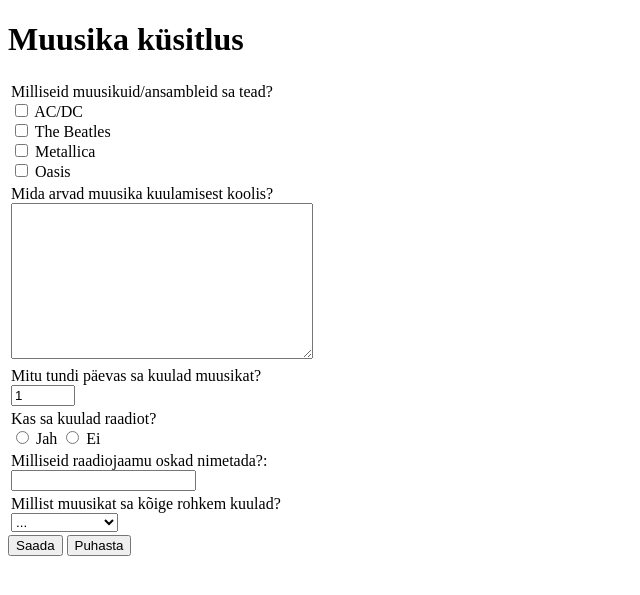
After one commit to Polopo232/VeebPHP, a PHP site: page /content/musVorm.php in a window 1280 px wide. The commit adds this page. Shown: the top 595 px of the page, without its empty margins (0-640 px from the left). Run offline with PHP 8.4, Linux system fonts and the light colour scheme.

```diff
--- a/content/mobilli_konspekt.php
+++ b/content/mobilli_konspekt.php
@@ -15,6 +15,6 @@
             Optimaalsed mõõtmed algavad 600 ja lõpevad 1200 pikslitega. Kõik sõltub teksti pikkusest jms.
         </div>
         <div class="pretty-img">
-            <img src="../image/mobilli_prev.png" alt="">
+            <img src="../image/mobilli_prev.jpg" alt="">
         </div>
 </div>
--- /dev/null
+++ b/content/musVorm.php
@@ -0,0 +1,101 @@
+<!DOCTYPE html>
+<html lang="et">
+<head>
+    <meta charset="UTF-8">
+    <title>Muusika küsitlus</title>
+    <script src="../js/musScript.js"></script>
+</head>
+<body>
+<h1>Muusika küsitlus</h1>
+<form action="#" method="post">
+<table>
+  <tr>
+    <td><label for="musband_">Milliseid muusikuid/ansambleid sa tead?</label> <br>
+      <input type="checkbox" id="musband_" name="musband" value="AC/DC" onchange="bandChoice()">
+      <label for="musband_">AC/DC</label> <br>
+      <input type="checkbox" id="musband1" name="musband" value="The Beatles" onchange="bandChoice()">
+      <label for="musband1">The Beatles</label> <br>
+      <input type="checkbox" id="musband2" name="musband" value="Metallica" onchange="bandChoice()">
+      <label for="musband2">Metallica</label> <br>
+      <input type="checkbox" id="musband3" name="musband" value="Oasis" onchange="bandChoice()">
+      <label for="musband3">Oasis</label>
+    </td>
+    <td>
+      <div id="bandanswer"></div>
+    </td>
+  </tr>
+  <tr>
+    <td>
+      <label for="interview">Mida arvad muusika kuulamisest koolis?</label> <br>
+      <textarea name="ask1" id="interview" cols="35" rows="10" oninput="interviewText()"></textarea>
+    </td>
+    <td>
+      <div id="interviewanswer"></div>
+    </td>
+  </tr>
+  <tr>
+    <td>
+      <label for="numberask">Mitu tundi päevas sa kuulad muusikat?</label> <br>
+      <input type="number" name="ask" id="numberask" min="1" max="100" value="1" oninput="numberAsk()">
+    </td>
+    <td>
+      <div id="numberanswer"></div>
+    </td>
+  </tr>
+  <tr>
+    <td>
+      <label>Kas sa kuulad raadiot?</label> <br>
+      <input type="radio" name="ask" id="radioask1" value="Jah" oninput="radioAsk()">
+      <label for="radioask1">Jah</label>
+      <input type="radio" name="ask" id="radioask2" value="Ei" oninput="radioAsk()">
+      <label for="radioask2">Ei</label>
+    </td>
+    <td>
+      <div id="radioanswer"></div>
+    </td>
+  </tr>
+  <tr>
+    <td>
+      <label for="radio-choice">Milliseid raadiojaamu oskad nimetada?:</label> <br>
+      <input list="estonian-radios" id="radio-choice" name="radio-choice" oninput="datalistAsk()">
+
+      <datalist id="estonian-radios">
+        <option value="Sky Plus"></option>
+        <option value="Retro FM"></option>
+        <option value="Star FM"></option>
+        <option value="Rock FM"></option>
+        <option value="MyHits"></option>
+        <option value="Narodnoe Radio"></option>
+      </datalist>
+    </td>
+    <td>
+      <div id="datalistanswer"></div>
+    </td>
+  </tr>
+  <tr>
+    <td>
+      <label for="genres">Millist muusikat sa kõige rohkem kuulad?</label><br>
+      <select id="genres" name="genres" oninput="genreAsk()">
+        <option value="...">...</option>
+        <option value="pop">Pop</option>
+        <option value="rock">Rock</option>
+        <option value="hiphop">Hip-Hop / Rap</option>
+        <option value="jazz">Jazz</option>
+        <option value="metal">Metal</option>
+        <option value="blues">Blues</option>
+      </select>
+    </td>
+    <td>
+      <div id="genreanswer"></div>
+    </td>
+  </tr>
+</table>
+
+  <input type="button" value="Saada" onclick="ifSaada()">
+  <input type="reset" value="Puhasta">
+  <br>
+  <div id="summary"></div>
+</form>
+
+</body>
+</html>
--- /dev/null
+++ b/js/musScript.js
@@ -0,0 +1,93 @@
+function bandChoice() {
+    const boxes = document.querySelectorAll('input[name="musband"]:checked');
+    const out = document.getElementById("bandanswer");
+
+    if (boxes.length === 0) {
+        out.textContent = "Palun vali vähemalt üks ansambel.";
+        return;
+    }
+
+    let valik = Array.from(boxes).map(b => b.value).join(", ");
+    out.textContent = "Sinu valik: " + valik;
+}
+
+function interviewText() {
+    const text = document.getElementById("interview").value.trim();
+    const out = document.getElementById("interviewanswer");
+
+    if (text === "") {
+        out.textContent = "Palun kirjuta midagi.";
+    } else {
+        out.textContent = "Sinu arvamus: " + text;
+    }
+}
+
+function numberAsk() {
+    const num = document.getElementById("numberask").value;
+    const out = document.getElementById("numberanswer");
+
+    if (num < 1 || num > 100) {
+        out.textContent = "Sisesta number vahemikus 1–100!";
+    } else {
+        out.textContent = "Sa kuulad muusikat " + num + " tundi päevas.";
+    }
+}
+
+function radioAsk() {
+    const checked = document.querySelector('input[name="ask"]:checked');
+    const out = document.getElementById("radioanswer");
+
+    if (!checked) {
+        out.textContent = "Palun vali üks vastus.";
+    } else {
+        out.textContent = "Sinu vastus: " + checked.value;
+    }
+}
+
+function datalistAsk() {
+    const value = document.getElementById("radio-choice").value.trim();
+    const out = document.getElementById("datalistanswer");
+
+    if (value === "") {
+        out.textContent = "Palun nimeta mõni raadiojaam.";
+    } else {
+        out.textContent = "Sa nimetasid: " + value;
+    }
+}
+
+function genreAsk() {
+    const genre = document.getElementById("genres").value;
+    const out = document.getElementById("genreanswer");
+
+    if (genre === "...") {
+        out.textContent = "Palun vali üks žanr.";
+    } else {
+        out.textContent = "Sinu žanr: " + genre;
+    }
+}
+
+function ifSaada() {
+    const summary = document.getElementById("summary");
+    summary.innerHTML = "";
+
+    // Checkbox
+    const bands = Array.from(document.querySelectorAll('input[name="musband"]:checked'))
+                       .map(b => b.value)
+                       .join(", ");
+    summary.innerHTML += "<b>Muusikud:</b> " + (bands || "Pole valitud") + "<br>";
+
+    const text = document.getElementById("interview").value.trim();
+    summary.innerHTML += "<b>Arvamus:</b> " + (text || "Pole kirjutatud") + "<br>";
+
+    const hours = document.getElementById("numberask").value;
+    summary.innerHTML += "<b>Tunde päevas:</b> " + hours + "<br>";
+
+    const radio = document.querySelector('input[name="ask"]:checked');
+    summary.innerHTML += "<b>Raadio kuulamine:</b> " + (radio ? radio.value : "Pole valitud") + "<br>";
+
+    const station = document.getElementById("radio-choice").value.trim();
+    summary.innerHTML += "<b>Raadiojaam:</b> " + (station || "Pole sisestatud") + "<br>";
+
+    const genre = document.getElementById("genres").value;
+    summary.innerHTML += "<b>Žanr:</b> " + (genre === "..." ? "Pole valitud" : genre) + "<br>";
+}
```
Also changed, not shown: image/mobilli_prev.jpg (added), image/mobilli_prev.png (deleted).
